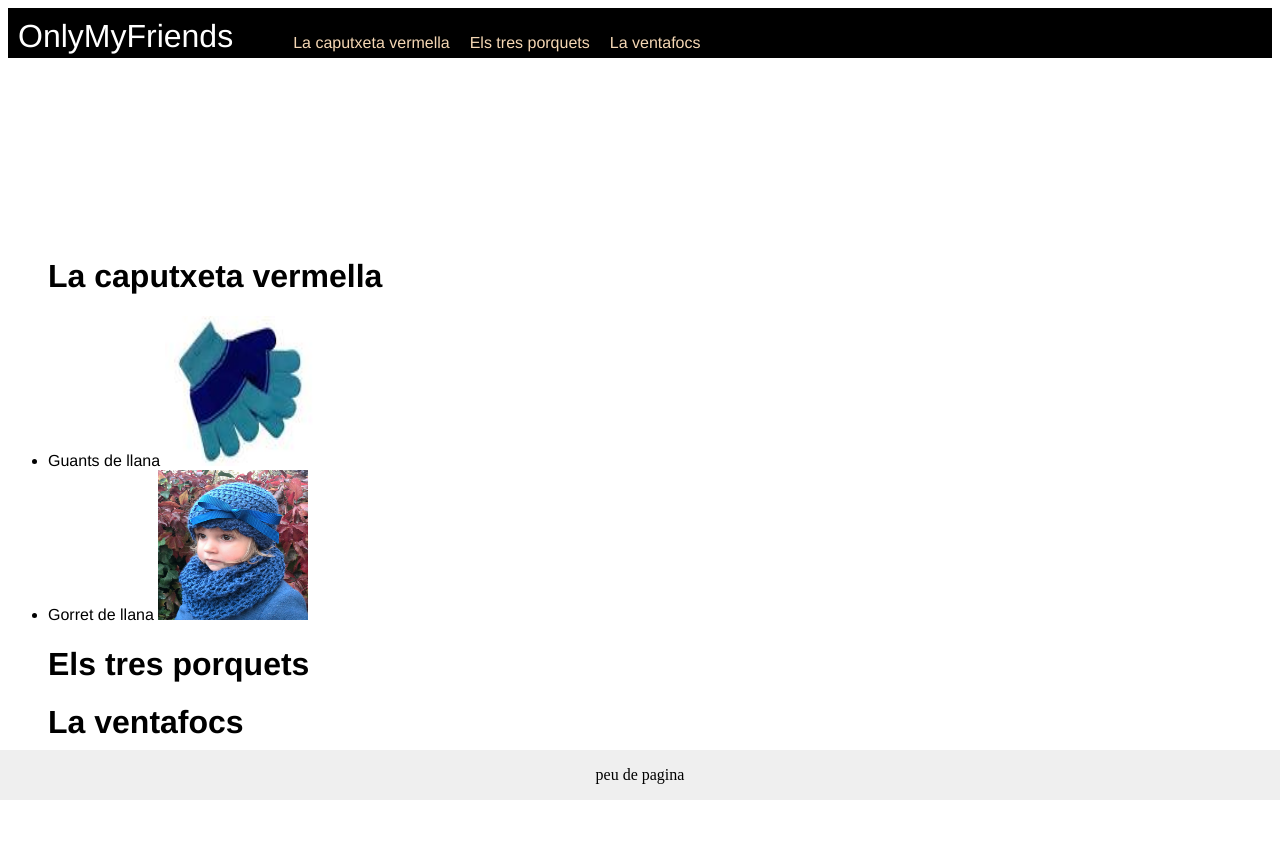
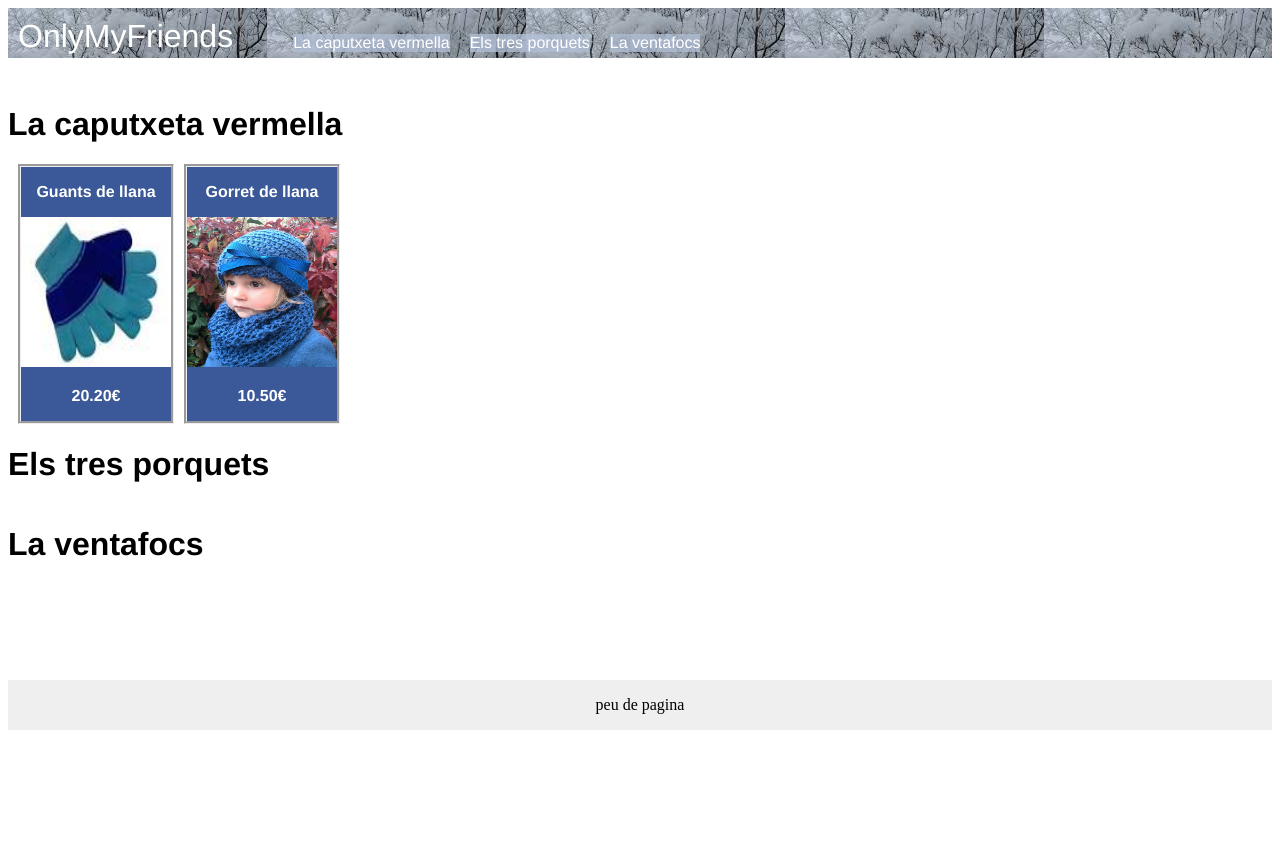
Before and after one commit to monteskier/OnlyMyFriends, a Django app: page / in a window 1280 px wide. After the commit the page ends 730 px from the top, so only its background shows below. Run offline with Django 3.2, Linux system fonts and the light colour scheme; data comes from the database, SQL or seed files in the repository; both versions use the stored data as it was after the commit.

Commit message:
el frontend comença a tindre cara i ulls, ara falta el login i el registre de usuaris

```diff
--- a/shop/static/css/layout.css
+++ b/shop/static/css/layout.css
@@ -1,3 +1,4 @@
+{% load staticfiles %}
 #title{
     color:white;
     font-size:2em;
@@ -35,13 +36,15 @@
 #navlist li a {
     border-right: none;
     padding: 0;
-    color: #f5d7b4;
+    color:white;
+    background-color:rgba(175, 189, 212,0.8);
     text-decoration: none;
     display: block;
     text-align: center;
     font-family: "Helvetica Neue", Arial, sans-serif;
     -webkit-transition:0.2s;
     -transition:0.2s;
+    -moz-transition:0.2s;
 }
 
 #navlist li a:hover {
@@ -49,21 +52,65 @@
     background: #f5d7b4;
 }
 #main{
-  position: relative;
-  margin: 0;
-  margin-top:200px;
+  margin-top:3em;
+  display:block;
+  min-width:80%;
   padding-bottom: 6rem;
   min-height: 100%;
   font-family: "Helvetica Neue", Arial, sans-serif;
-}
+
+ }
+#containerCol{
+    display:flex;
+    width:100%;
+    flex-direction:columns;
+    flex-wrap:wrap;
+    justify-content:flex-start;
+
+    }#containerCol .products{
+        color:white;
+        font-weight:bold;
+        border-style:groove;
+        list-style-type: none;
+        font:font-family: "Helvetica Neue", Arial, sans-serif;
+        font-size:1em;
+        text-align:center;
+        display:block;
+        width:150px;
+        height:auto;
+        -webkit-transition:0.2s;
+        margin-left:10px;
+        -moz-transition:0.2s;
+        -transition:0.2s;
+        background-color:rgb(59, 89, 152);
+
+    }#containerCol .products:hover{
+
+        background-color:rgba(175, 189, 212,0.5);
+        color:rgb(59, 89, 152);
+        font-weight:bold;
+    }#container .products{
+        diaplay:inline;
+        text-decoration:none;
+
+        }#containerRow .products p{
+
+            padding:0;
+            top:0;
+        }.products p.price{
+            color:rgba(0,255,0,0.4);
+            background-color:rgba(175, 189, 212,0.4);
+            font-size:1em;
+        }
 header{
 	display:block;
+	position:relative;
 	width:100%;
-	background-color: black;
+	background:url('../uploads/images/layout/header.jpg');
 	height:50px;
 }
 footer{
-  position: absolute;
+  position:relative;
   right: 0;
   bottom: 0;
   left: 0;
--- a/templates/products/index.html
+++ b/templates/products/index.html
@@ -1,16 +1,21 @@
 {% extends "layout.html" %}
 
 {% block body %}
+{% load staticfiles %}
+	{% for category in categories %}
+         <h1 class="">{{category.name}}</h1>
+         <section id="containerCol">
+         {% for product in products %}
 
-	{% for category in categories %}
-	    <ul>
-	    <h1>{{category.name}}</h1>
-	    {% for product in products %}
-	        {% if product.category.name == category.name %}
-	        {% load staticfiles %}
-	          <li>{{ product.name }} {% if product.img %} <img src='{{ product.img.url }}' width="150px" height="150px" alt="imatge del producte"/> {% endif %} </li>
-	        {% endif %}
-	    {% endfor %}
-	    </ul>
+                {% if product.category.name == category.name %}
+
+                    <article class="products"><p>{{ product.name }}</p>{% if product.img %} <img src='{{ product.img.url }}' width="150px" height="150px" alt="imatge del producte"/> {% endif %}
+                        <p>{{product.price}}€</p>
+                    </article>
+                {% endif %}
+
+            {% endfor %}
+        </section>
 	{% endfor %}
+
 {% endblock %}
```
Also changed, not shown: templates/products/productsOfCategory.html (+10 -5 lines), db.sqlite3, shop/static/uploads/images/layout/header.jpg (added), shop/static/uploads/images/layout/logo.jpg (added), shop/static/uploads/images/products/gorro_ycgPlyt.jpg (added).
